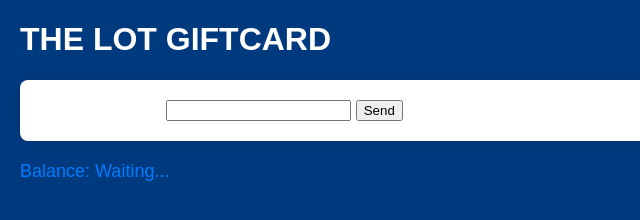
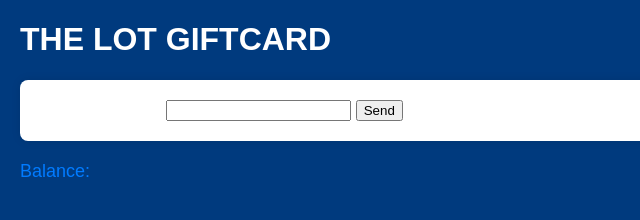
Before and after one commit to dandradeTHELOT/GiftCardBalanceTHELOT, a website: page index.html in a window 1280 px wide. Shown: the full height of the page, 0-640 px from the left. Drawn offline with Linux system fonts and the light colour scheme.

Commit message:
Update index.html

```diff
--- a/index.html
+++ b/index.html
@@ -14,7 +14,7 @@
         <button type="submit">Send</button>
     </form>
     <div id="result">
-        <p id="balance">Balance: Waiting...</p>
+        <p id="balance">Balance:</p>
     </div>
     <script src="script.js"></script>
 </body>
```
